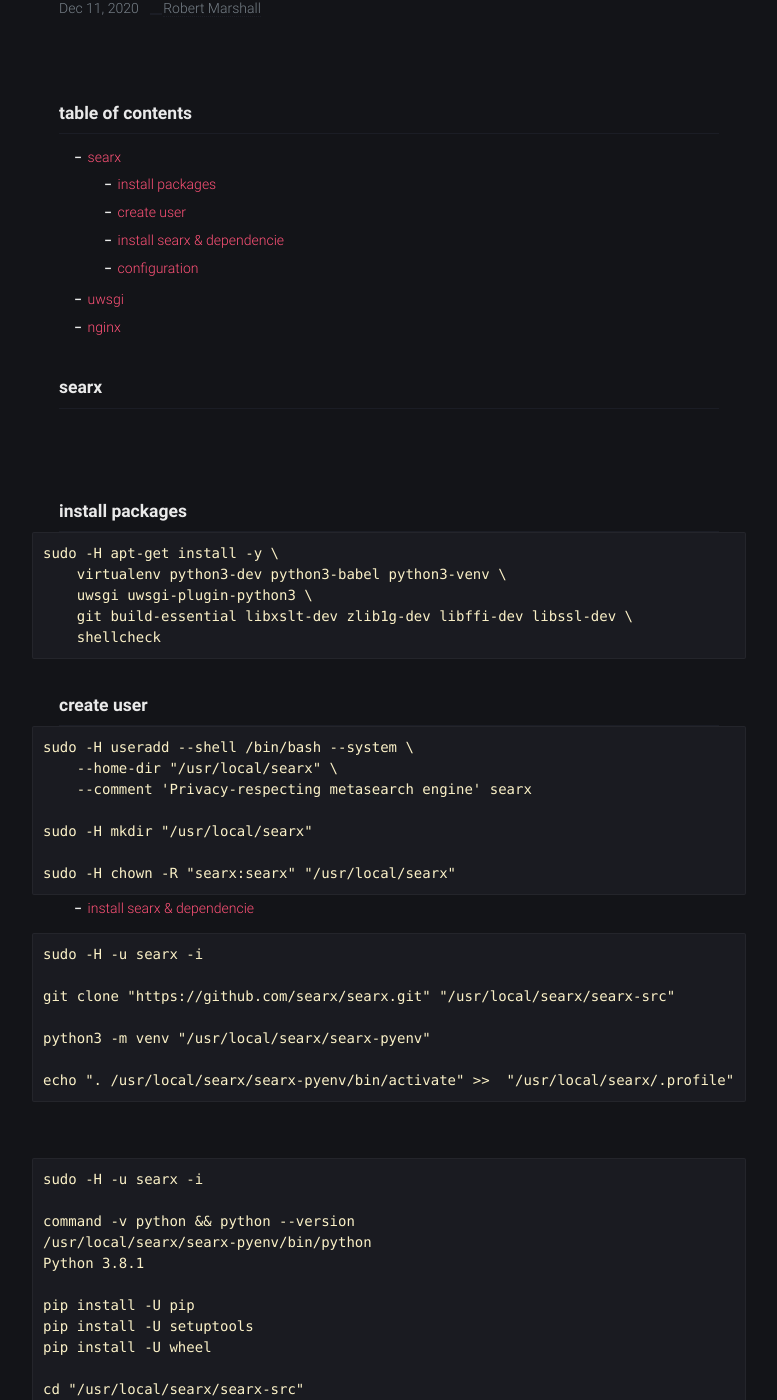
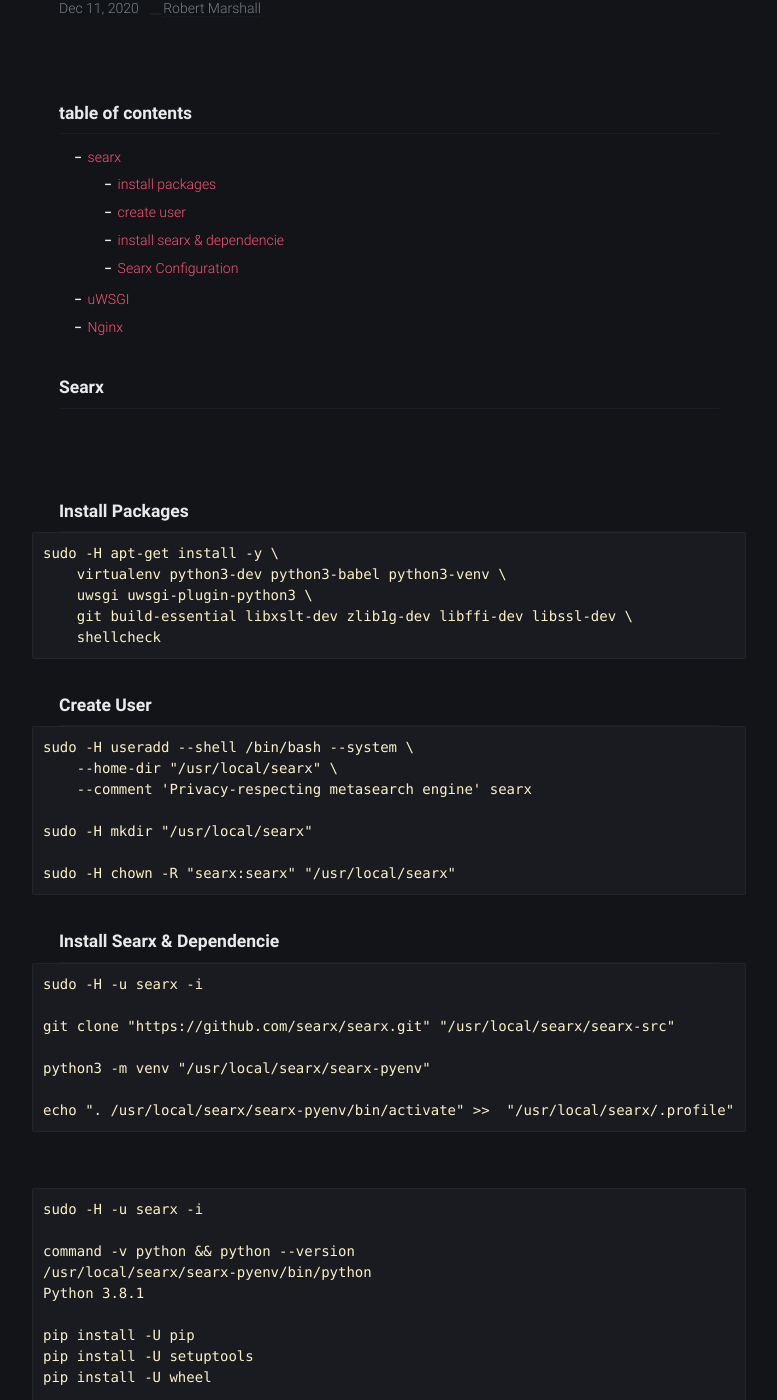
Before and after one commit to robert-marshall/xyz, a Jekyll site: the page built from _posts/2020-12-11-install-searx-on-debian.md, in a window 1280 px wide and 1400 px high, scrolled down 311 px. Shown: the whole window, without its empty margins (251-1028 px from the left). Built offline with Jekyll 4.4.1, drawn with Linux system fonts in a browser that asks for light colours; some of the changed text lies outside the part shown.

Commit message:
First Blood

````diff
--- a/_posts/2020-12-11-install-searx-on-debian.md
+++ b/_posts/2020-12-11-install-searx-on-debian.md
@@ -10,13 +10,13 @@
   * [install packages](#install-packages)
   * [create user](#create-user)
   * [install searx & dependencie](#install-searx-&-dependencie)
-  * [configuration](#configuration)
-* [uwsgi](#uwsgi)
-* [nginx](#nginx)
+  * [Searx Configuration](#searx-configuration)
+* [uWSGI](#uwsgi)
+* [Nginx](#nginx)
 
-### searx
+### Searx
 <br />
-### install packages
+### Install Packages
 
 ```
 sudo -H apt-get install -y \
@@ -26,7 +26,7 @@
     shellcheck
 ```
 
-### create user
+### Create User
 
 ```
 sudo -H useradd --shell /bin/bash --system \
@@ -38,7 +38,7 @@
 sudo -H chown -R "searx:searx" "/usr/local/searx"
 ```
 
-- [install searx & dependencie](#install-searx-&-dependencie)
+### Install Searx & Dependencie
 
 ```
 sudo -H -u searx -i
@@ -68,7 +68,7 @@
 pip install -e .
 ```
 
-- [configuration](#configuration)
+### Configuration
 
 ```
 sudo -H mkdir -p "/etc/searx"
@@ -80,7 +80,7 @@
 sudo -H sed -i -e "s/{instance_name}/searx@$(uname -n)/g" "/etc/searx/settings.yml"
 ```
 
-# [uwsgi](#uwsgi)
+### uWSGI
 
 ```
 $EDITOR /etc/uwsgi/apps-available/searx.ini
@@ -187,7 +187,7 @@
 sudo -H service uwsgi stop    searx
 ```
 
-# [nginx](#nginx)
+### Nginx
 
 ```
 $EDITOR /etc/nginx/sites-available/searx
````
